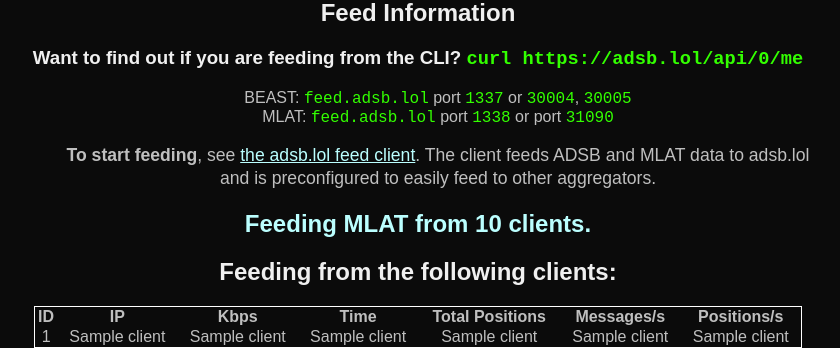
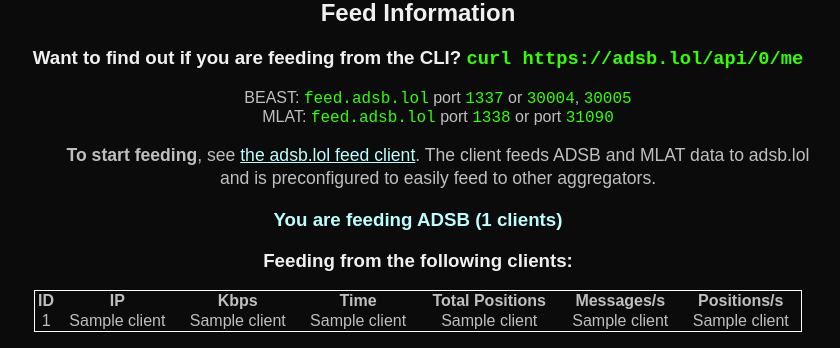
Before and after one commit to adsblol/api, a Python web app: template templates/index.html in a window 1280 px wide. Shown: the part 553-901 px from the top of the page, without its empty margins (230-1070 px from the left). Run offline with Jinja, Linux system fonts and the light colour scheme; the template is opened without the code that fills it: most values are stand-ins (such as "Sample title", 1, 10 or a date in 2020).

Commit message:
Fix ADSB feeder count

```diff
--- a/app.py
+++ b/app.py
@@ -148,6 +148,7 @@
     context = {
         "clients_beast": clients_beast,
         "clients_mlat": clients_mlat,
+        "own_mlat_clients": len(clients_mlat),
         "ip": ip,
         "len_beast": len(request.app["beast_clients"]),
         "len_mlat": len(request.app["mlat_clients"]),
--- a/templates/index.html
+++ b/templates/index.html
@@ -163,17 +163,20 @@
                     aggregators.</p>
         </ul>
 
+        {% set own_beast = clients_beast|length %}
+        {% set own_mlat = clients_mlat|length %}
 
-        {% if not len_mlat %}
-        <h2 style="color: #bbffff">You are not feeding MLAT.</h2>
-        {% else %}
-        <h2 style="color: #bbffff">Feeding MLAT from {{len_mlat}} clients.</h2>
+        {% set own_string = "You are not feeding ADSB or MLAT" %}
+        {% if own_beast > 0 and own_mlat > 0 %}
+        {% set own_string = "You are feeding ADSB (" ~ own_beast ~ " clients) and MLAT (" ~ own_mlat ~ " clients)" %}
+        {% elif own_beast > 0 %}
+        {% set own_string = "You are feeding ADSB (" ~ own_beast ~ " clients)" %}
+        {% elif own_mlat > 0 %}
+        {% set own_string = "You are feeding MLAT (" ~ own_mlat ~ " clients)" %}
         {% endif %}
-
-        {% if not len_beast %}
-        <h2 style="color: #bbffff">You are not feeding ADSB.</h2>
-        {% else %}
-        <h2>Feeding from the following clients:</h2>
+        <h3 style="color: #bbffff">{{ own_string }}</h3>
+        {% if own_beast > 0 %}
+        <h3>Feeding from the following clients:</h2>
             <!--- Make a table, columns: HEX, IP, KBPS, CONN_TIME, MSG_S, POSITION_S, REDUCE_SIGNAL, POSITIONS -->
             <table>
                 <tr>
@@ -197,8 +200,9 @@
                 {% endfor %}
             </table>
             {% endif %}
-        <h3>{{len_beast}} ADSB Feeders (all locations are approximate, and can be off by 50+ km)</h3>
+            <h3>{{len_beast}} BEAST feeders. {{len_mlat}} MLAT feeders.</h3>
     </div>
+    <p>All locations are approximate, and off by >50km</p>
     <div class="map" id="map"></div>
 
 </body>
```
Lines whose indentation alone changed are shown as unchanged.
